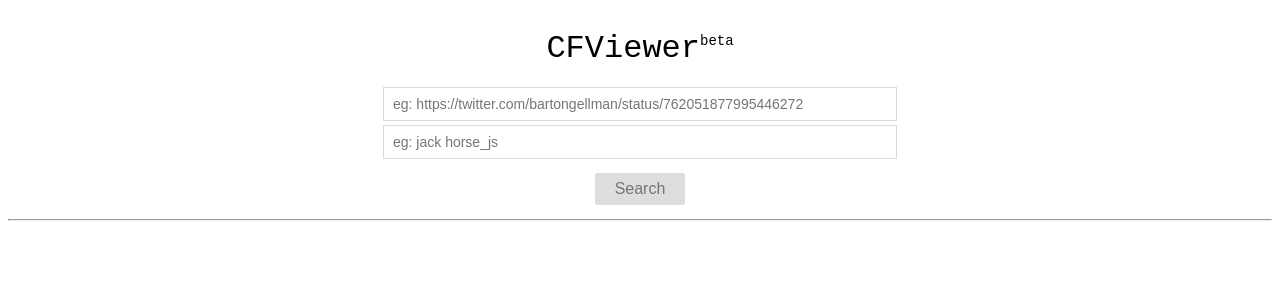
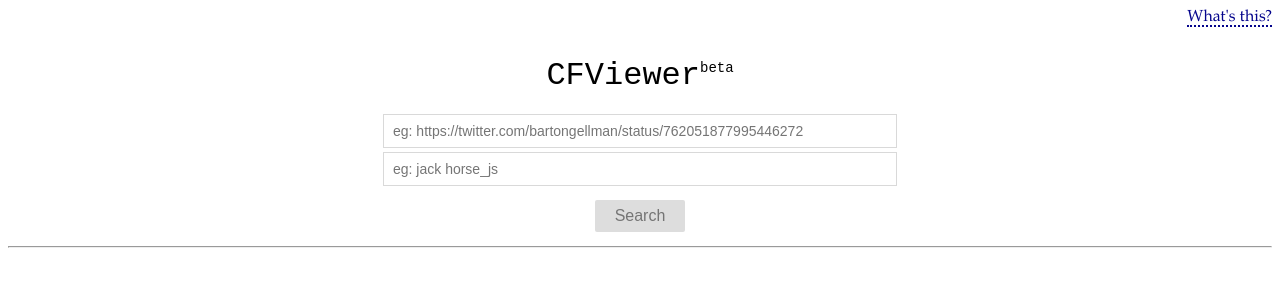
Before and after one commit to thameera/cfviewer, a website: page public/index.html in a window 1280 px wide. Drawn offline with Linux system fonts and the light colour scheme.

Commit message:
Add What's this help menu

```diff
--- a/public/css/style.css
+++ b/public/css/style.css
@@ -1,11 +1,11 @@
 body {
-  margin-top: 30px;
   margin-bottom: 60px;
   padding: 0;
   font-family: 'Palatino Linotype', 'Book Antiqua', Palatino, serif;
 }
 
 #header {
+  margin-top: 30px;
   text-align: center;
 }
 
@@ -132,3 +132,19 @@ a.text-url:hover {
 .tooltipster-sidetip .tooltipster-content {
   font-size: 14px;
 }
+
+#help-container {
+  text-align: right;
+}
+
+#help {
+  border-bottom: 2px dotted;
+  margin-left: auto;
+  margin-right: 0;
+  color: #04048c;
+}
+
+#help:hover {
+  cursor: pointer;
+  color: #0d0de6;
+}
--- a/public/index.html
+++ b/public/index.html
@@ -11,6 +11,11 @@
   <link rel="stylesheet" href="css/style.css">
 </head>
 <body>
+
+  <div id="help-container">
+    <span id="help" title="">What's this?</span>
+  </div>
+
   <div id="header">
     <div id="title">
       <a href="/">CFViewer<sup>beta</sup></a>
--- a/public/js/script.js
+++ b/public/js/script.js
@@ -215,4 +215,14 @@ $(function() {
     delay: [100, 100],
     debug: false
   });
+
+  var $help = $('#help');
+  var $helpInst = $help.tooltipster({contentAsHTML: true, maxWidth: 600}).tooltipster('instance');
+  $helpInst.disable();
+  $helpInst.on('after', function() {$helpInst.disable();});
+  $help.click(function() {
+    $helpInst.enable();
+    $helpInst.open();
+    $helpInst.content('CFViewer 😽 makes reading Twitter 🐦 conversations easy by drawing them in a tree 🌳 view.<br><br>This is especially useful when conversations have branches 🌿, which can be a pain 🔫 to read in most Twitter clients. 👌<br><br><strong>How to use: ☝️</strong><br>Simply enter the URL of the top-most tweet in the conversation and press Enter. 😻<br><br>It picks up quoted tweets too, but only sometimes 😿. If you see some missing, try entering the usernames of some tweeps in those tweets in the second textbox.<br><br>Easily share a conversation by sharing the CFViewer URL. 👯<br><br><strong>Limitations 🙅</strong><br>CFViewer can only fetch conversations happened within the last couple of days. 📆<br>Conversations of popular international tweeps 🌟 might not be picked up.<br>Protected accounts break the tree 🐳. Please don\'t do that. 🙏');
+  });
 });
```
